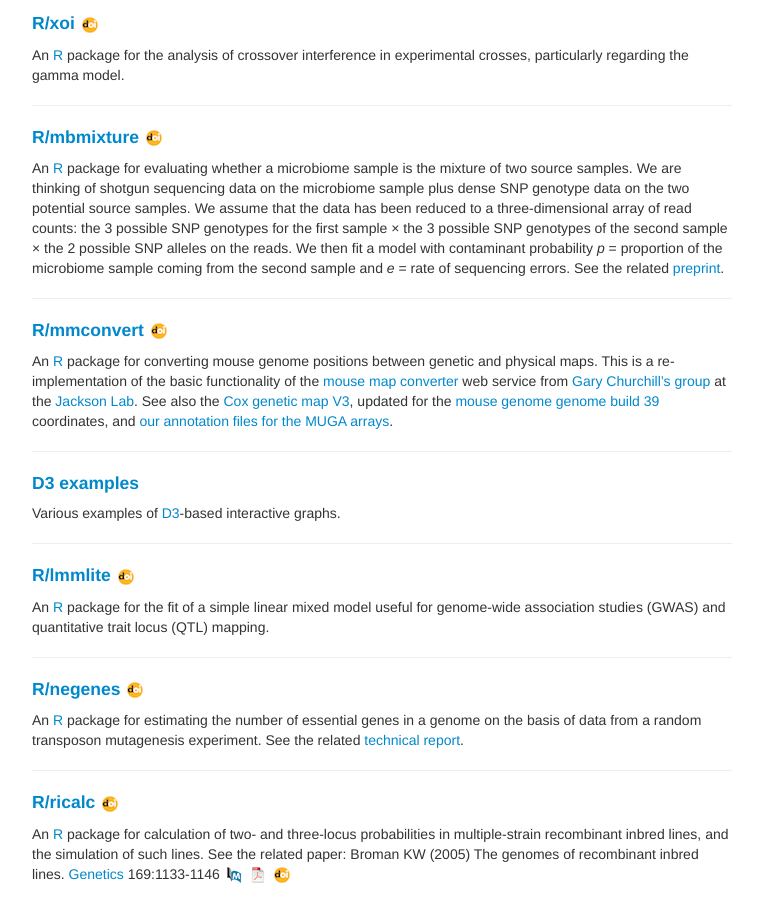
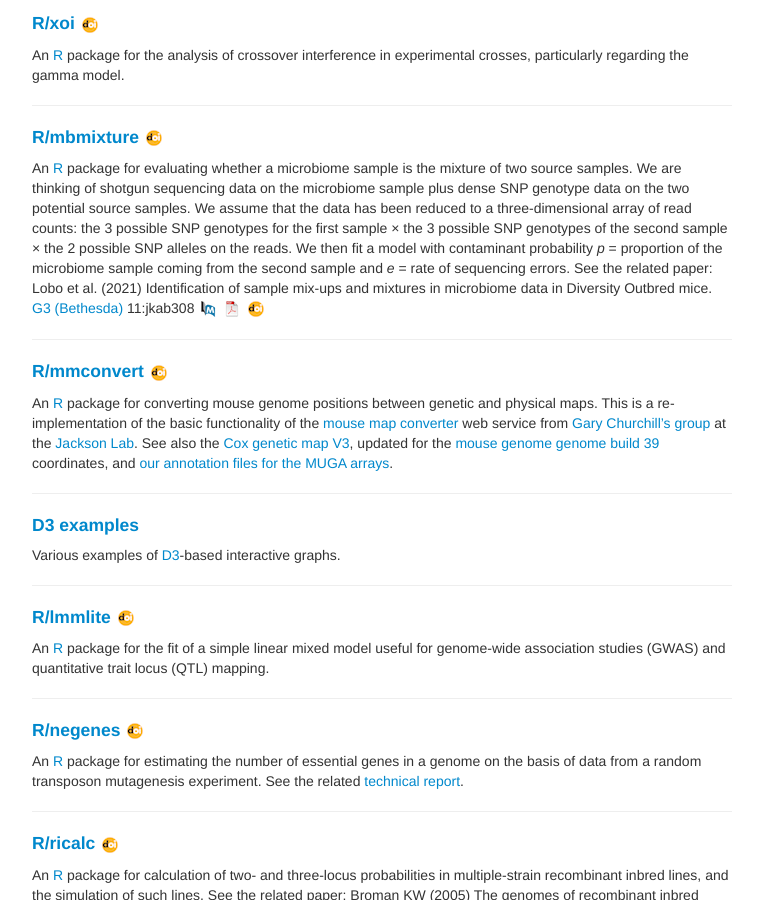
Before and after one commit to kbroman/kbroman.github.io, a Jekyll site: the page built from software.md, in a window 1280 px wide and 900 px high, scrolled down 1145 px. Shown: the whole window, without its empty margins (258-1021 px from the left). Built offline with Jekyll 4.4.1, drawn with Linux system fonts in a browser that asks for light colours.

Commit message:
software.md: link to Lobo et al. paper for R/mbmixture package

```diff
--- a/software.md
+++ b/software.md
@@ -117,7 +117,15 @@ for the first sample &times; the 3 possible SNP genotypes of the
 second sample &times; the 2 possible SNP alleles on the reads. We then
 fit a model with contaminant probability _p_ = proportion of the
 microbiome sample coming from the second sample and _e_ = rate of sequencing
-errors. See the related [preprint](https://doi.org/10.1101/529040).
+errors. See the related paper:
+Lobo et al. (2021)
+Identification of sample mix-ups and mixtures in microbiome data in
+Diversity Outbred mice. [G3
+(Bethesda)](https://academic.oup.com/g3journal) 11:jkab308
+[![PubMed](icons16/pubmed-icon.png)](https://pubmed.ncbi.nlm.nih.gov/34499168/)
+[![pdf](icons16/pdf-icon.png)](https://academic.oup.com/g3journal/article-pdf/11/11/jkab308/40770295/jkab308.pdf)
+[![doi](icons16/doi-icon.png)](https://doi.org/10.1093/g3journal/jkab308)
+
 
 ---
 
```
